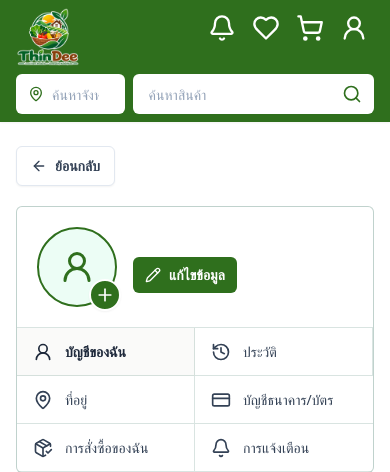
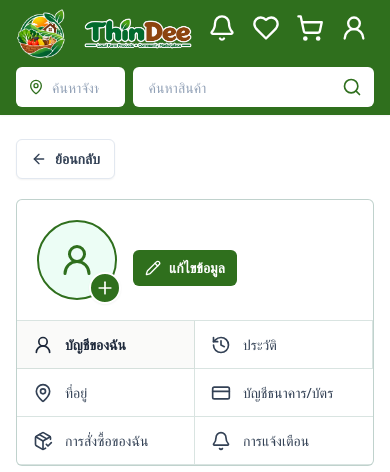
Before and after one commit to donutjung0868867808-spec/lo-ko-market, a Django app: template templates/accounts/addresses.html in a window 390 px wide. Shown: the top 472 px of the page. Run offline with Django 5.2, Linux system fonts and the light colour scheme; the template is opened without the code that fills it, so the values that code supplies are empty.

Commit message:
Update header branding assets

```diff
--- a/templates/base.html
+++ b/templates/base.html
@@ -18,8 +18,19 @@
     .star-rating-picker-button:focus-visible { outline: 2px solid #2f6f1b; outline-offset: 2px; }
     .rating-star-glyph { display: inline-block; color: transparent; font-size: 2rem; line-height: 1; background: linear-gradient(90deg, #fbbf24 0 var(--star-fill), #d1d5db var(--star-fill) 100%); -webkit-background-clip: text; background-clip: text; }
     .review-stars .rating-star-glyph { font-size: 1.125rem; }
+    .site-brand-icon, .site-brand-wordmark { display: block; flex: none; }
+    .site-brand-icon { width: 4rem; }
+    .site-brand-icon img { display: block; width: 100%; height: auto; }
+    .site-brand-wordmark { width: 9.7rem; }
+    .site-brand-wordmark img { display: block; width: 100%; height: auto; }
+    @media (max-width: 639px) {
+      .site-brand-icon { width: 3.2rem; }
+      .site-brand-icon img { width: 100%; }
+      .site-brand-wordmark { width: 6.875rem; }
+      .site-brand-wordmark img { width: 100%; }
+    }
     @media (min-width: 1024px) {
-      .site-header-layout { grid-template-columns: 88px minmax(420px, 1fr) auto; }
+      .site-header-layout { grid-template-columns: 240px minmax(420px, 1fr) auto; }
     }
     @media (min-width: 1024px) {
       .checkout-summary-sticky {
@@ -50,9 +61,12 @@
 <body class="flex min-h-screen flex-col bg-white text-ink">
   <header class="sticky top-0 z-40 bg-leaf text-white shadow-sm">
     <div class="site-header-layout relative mx-auto grid w-full max-w-[1500px] grid-cols-1 items-center gap-x-3 gap-y-2 px-4 py-2 sm:px-6 lg:px-8" style="min-height: 84px;">
-      <a href="{% url 'catalog:product_list' %}" class="flex min-w-0 items-center gap-2.5" aria-label="หน้าหลักThin Dee">
-        <span class="flex h-16 w-16 shrink-0 items-center justify-center">
-          <img src="{% static 'images/thin-dee-logo.png' %}" alt="โลโก้Thin Dee" class="h-full w-full object-contain">
+      <a href="{% url 'catalog:product_list' %}" class="flex min-w-0 items-center gap-4" aria-label="หน้าหลัก Thin Dee">
+        <span class="site-brand-icon" aria-hidden="true">
+          <img src="{% static 'images/thin-dee-icon.png' %}" alt="">
+        </span>
+        <span class="site-brand-wordmark">
+          <img src="{% static 'images/thin-dee-wordmark.png' %}" alt="Thin Dee">
         </span>
       </a>
 
```
Also changed, not shown: static/images/thin-dee-icon.png (added), static/images/thin-dee-wordmark.png (added).
